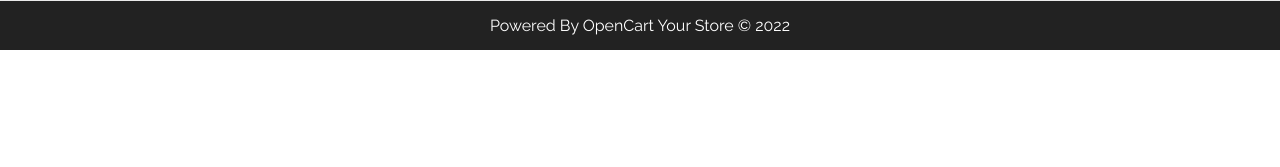
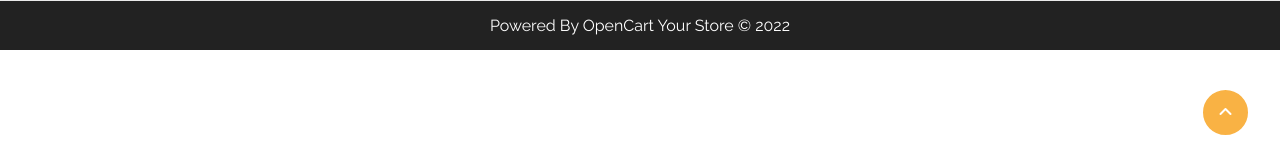
Before and after one commit to Jager1020/D.Web_ISIL, a plain HTML site: page more.html in a window 1280 px wide. Shown: the part 633-800 px from the top of the page. Drawn offline with Linux system fonts and the light colour scheme.

Commit message:
Avance 4_1

```diff
--- a/css/styles.css
+++ b/css/styles.css
@@ -18,6 +18,11 @@
 * { /*Quita los margenes y padding por defecto del html*/
     margin: 0;
     padding: 0;
+}
+
+html {
+    /* Permite suavizar el efecto del desplazamiento vertical en la página */
+    scroll-behavior: smooth;
 }
 
 body {
@@ -87,15 +92,9 @@ p {
     padding-bottom: 18px; /* Espacion hacia abjo */
     color: var(--color-blanco); /* Color del texto */
     background-color: var(--color-grisoscuro); /* Color de fondo */
-}
 
-#cabecera .row {
-    justify-content: space-between; /*Coloca los elemnetos en ambos extremos*/
-}
-
-#cabecera a {
-    text-decoration: none; /*Quita el subrayado*/
-    color: var(--color-blanco);/*Le da color blanco a los iconos*/
+    /* Posicionamiento pegajoso */
+    position: sticky;
 }
 
 #cabecera .logo {
@@ -225,6 +224,41 @@ p {
     text-align: center ; /* centrar el texto */
 }
 
+#scroll-arriba {
+    /* Tamaño del botón */
+    width: 45px;
+    height: 45px;
+    line-height: 45px;
+
+    /* Color del botón */
+    background-color: var(--color-naranja);
+    color: var(--color-blanco);
+
+    /* Alineación, bordes y tamaño de fuente */
+    font-size: 16px;
+    text-align: center;
+    border: solid 2px var(--color-blanco);
+    border-radius: 50%;
+
+    /* Posicionamiento fijo */
+    position: fixed;
+    bottom: 30px;
+    right: 30px;
+
+    /* Transicion */
+    transition: all 0.5s ease-in-out;
+}
+
+#scroll-arriba:hover {
+    background-color: var(--color-naranja);
+    color: var(--color-grisoscuro);
+    border: solid 2px var(--color-grisoscuro);
+    transform: translateY(-5px);
+    box-shadow: -3px 8px 25px 0px rgba(24, 41, 64, 40%);
+}
+
+/*Clases*/
+
 .espaciado{
     padding-top: 70px; /* Espacio para arriba */
     padding-bottom: 70px; /* Espacion hacia abjo */
--- a/more.html
+++ b/more.html
@@ -130,5 +130,9 @@
             </div> <!-- copy right-->
         </div> <!-- barra2 -->
     </footer> <!-- info -->
+
+    <a href="#" id="scroll-arriba">
+        <i class="fa-solid fa-angle-up"></i>
+    </a>
 </body>
 </html>
```
Also changed, not shown: blogs.html (+4 -0 lines), index.html (+5 -0 lines), natural.html (+4 -0 lines), shake.html (+4 -0 lines), shopping.html (+4 -0 lines), strawberryjuicy.html (+4 -0 lines).
